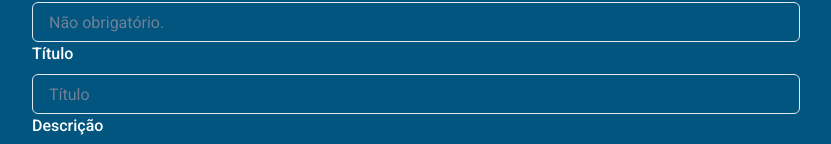
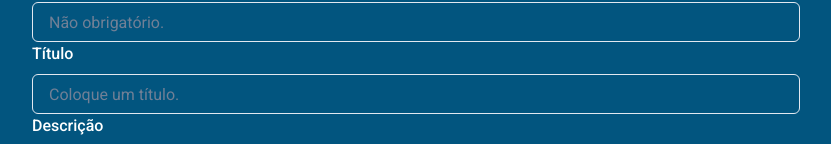
Before and after one commit to victor-0x29a/legends-wiki, a React (Vite) app: page /entity/create in a window 1280 px wide. Shown: the part 121-265 px from the top of the page, without its empty margins (224-1055 px from the left). Built offline with nearby package versions, Linux system fonts and the light colour scheme; sample sign-in values are in the browser's storage.

Commit message:
Fix: title input doesnt work in creation of an enitity

```diff
--- a/src/pages/Entity/EntityForm.tsx
+++ b/src/pages/Entity/EntityForm.tsx
@@ -82,7 +82,7 @@ export const EntityForm = ({
             <Input placeholder="Não obrigatório." name="author" required={false} onChange={formik.handleChange} value={formik.values?.author || ""} disabled={isLoading} />
             <FormError errorData={formik.errors.author} />
             <FormLabel>Título</FormLabel>
-            <Input placeholder="Título" name="Coloque um título." onChange={formik.handleChange} value={formik.values.title} disabled={isLoading} />
+            <Input name="title" placeholder="Coloque um título." onChange={formik.handleChange} value={formik.values.title} disabled={isLoading} />
             <FormError errorData={formik.errors.title} />
             <FormLabel>Descrição</FormLabel>
             <Input placeholder="Coloque uma descrição." name="description" onChange={formik.handleChange} value={formik.values.description} disabled={isLoading} />
```
